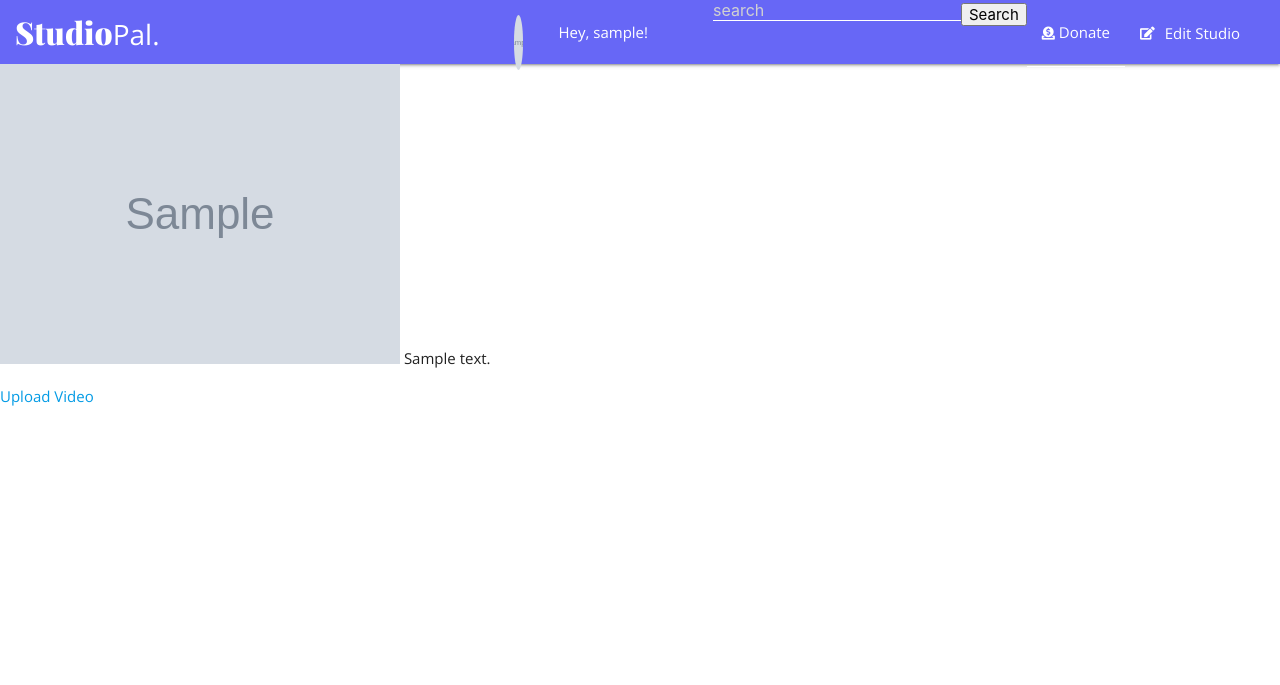
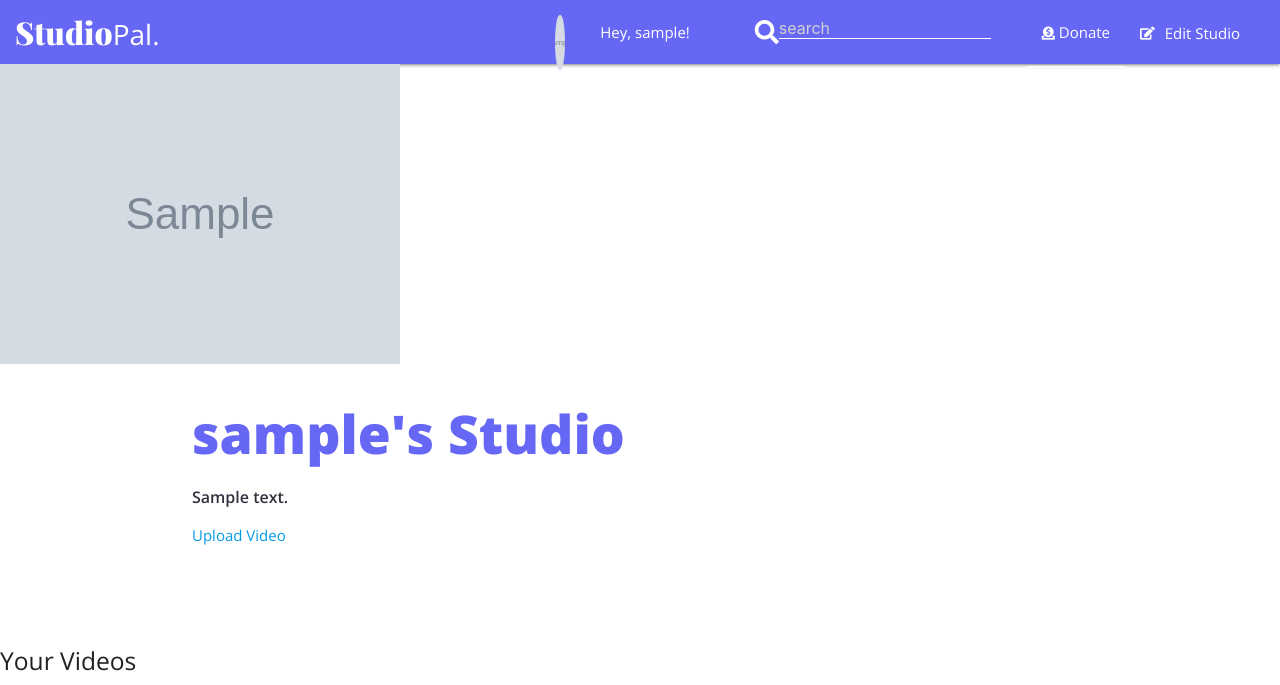
Before and after one commit to kldavis52/Ponga, a Django app: page /studiopal/1/ in a window 1280 px wide. Shown: the top 685 px of the page. Before the commit the page ends 406 px from the top, so only its background shows below. Run offline with Django 3.2, Linux system fonts and the light colour scheme; a user stored in the database is signed in; tables that the repository leaves empty hold one stand-in row (values such as "Sample post"); grey boxes marked "Sample" are stand-in pictures.

Commit message:
styles fixed a little bit

```diff
--- a/static/css/styles.css
+++ b/static/css/styles.css
@@ -148,3 +148,8 @@ video {
     width: 75%;
     height: 550px;
 }
+
+#studio_detail_username {
+    display: flex;
+    align-items: center;
+}
--- a/templates/base.html
+++ b/templates/base.html
@@ -2,7 +2,6 @@
 <html lang="en">
   <head>
     {% load static %}
-
     <meta charset="UTF-8" />
     <meta name="viewport" content="width=device-width, initial-scale=1.0" />
     <link
@@ -57,6 +56,7 @@
             <form action="{% url 'search_results' %}" method="GET">
               {% csrf_token %}
               <div class="input-field nav-item-with-icon-container">
+              <i class="fas fa-search"></i>
                 <input
                   id="search"
                   type="search"
@@ -65,11 +65,9 @@
                   value="{{query}}"
                   required
                 />
-                <button id="search-submit" type="submit">Search</button>
               </div>
             </form>
           </li>
-
           <li class="row">
             <div class="donate">
               <a
@@ -87,7 +85,6 @@
               </div>
             </a>
           </li>
-
           <li>
             <a href="{% url 'studio_detail' user_pk=user.pk %}">
               <div class="nav-item-with-icon-container">
--- a/templates/studiopal/studio_detail.html
+++ b/templates/studiopal/studio_detail.html
@@ -1,9 +1,48 @@
 {% extends 'base.html' %} {% block content %}
+<div>
 <img src="{{ user.image_medium.url }}" />
-
+</div>
+<div class="container">
+<h2>{{ user.username }}'s Studio</h2>
+</div>
+<div class="container" id="cta-subtitle">
 {{ user.bio }}
-
+</div>
+<div class="container">
 <a href="{% url 'video_upload' %}">
   <p>Upload Video</p>
 </a>
+</div>
+<h5 style="margin-top: 100px">Your Videos</h5>
+{% for video in user.videos.all %}
+   <section>
+    <div class="row">
+      <div class="col m4">
+        <div class="card">
+          <div class="card-image">
+            <a href="{% url 'video_detail' video_pk=video.pk %}">
+              <img src="http://unsplash.it/250/150?gravity=center" />
+            </a>
+          </div>
+          <div class="card-content row">
+            {% if user.studio_name %}
+            <img
+              class="col s3 left"
+              id="video-card-avatar"
+              src="{{ user.image_medium.url }}"
+            />
+            {% else %} {% endif %}
+            <div class="col s8 right" style="padding: 0px">
+              <span class="truncate" id="video-card-title"
+                >{{ video.title }}</span
+              >
+              <p id="video-card-date">Mar 16 2020</p>
+              <p id="video-card-details">
+                {{ video.creator }} • 19K views
+              </p>
+            </div>
+          </div>
+        </div>
+      </div>
+{% endfor %}
 {% endblock %}
```
